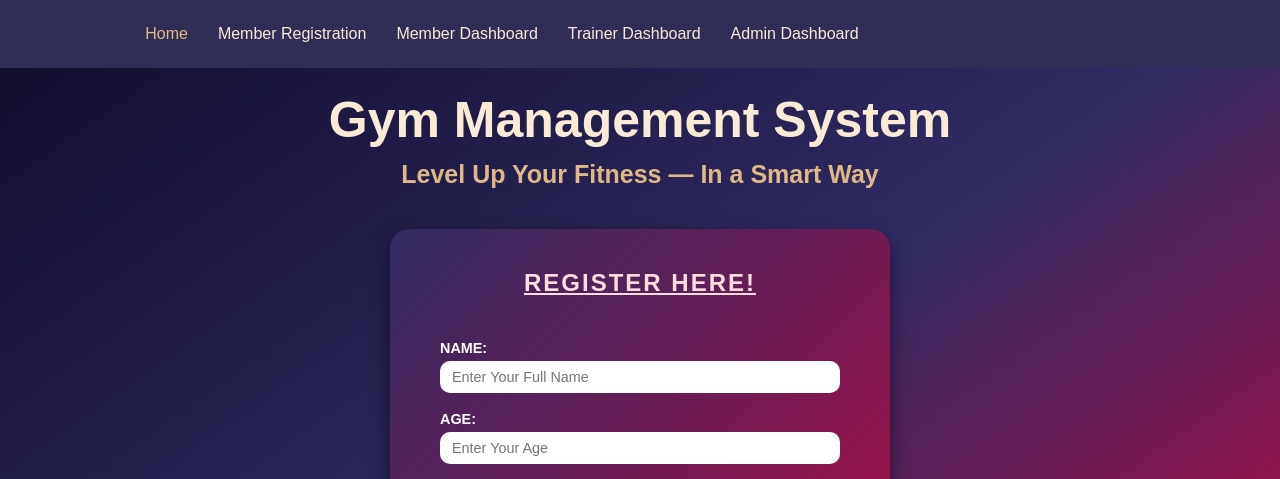
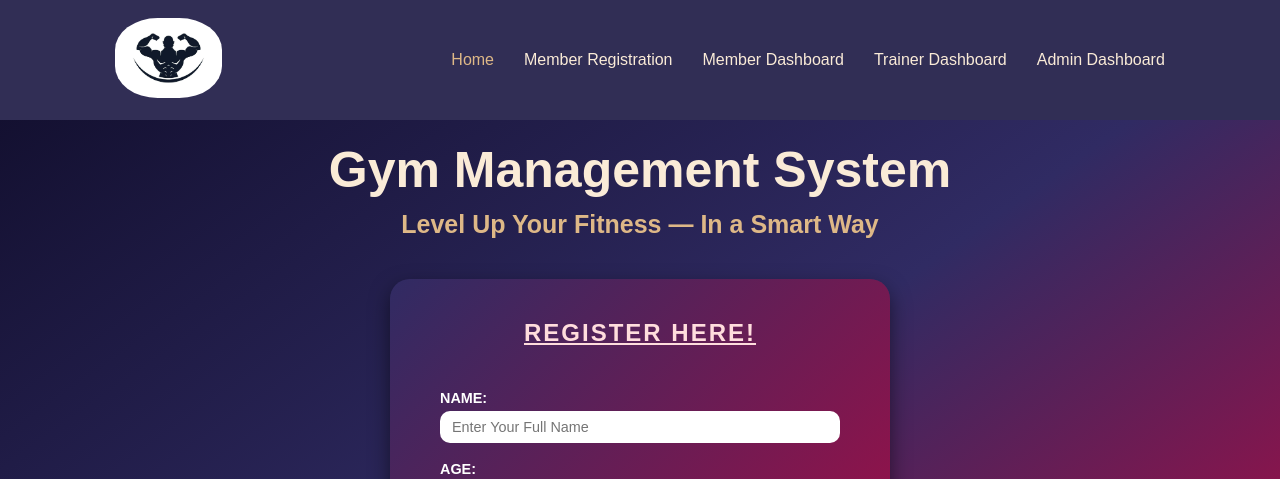
Before and after one commit to Cyb3rSoldier/Gym-Management-System, a PHP site: page / in a window 1280 px wide. Shown: the top 479 px of the page. Run offline with PHP 8.4, Linux system fonts and the light colour scheme.

Commit message:
design updated

```diff
--- a/design.css
+++ b/design.css
@@ -25,12 +25,21 @@ a {
     left: 0;
     padding: 25px 9%;
     width: 100%;
+    height: 120px;
     display: flex;
     justify-content: space-between;
     align-items: center;
     background-color: #312e55;
     z-index: 100 !important;
 }
+
+
+.navbar img {
+    height: 80px;
+    width: auto;
+    border-radius: 40%;
+}
+
 
 .navbar,
 #nav-ul {
@@ -53,7 +62,7 @@ a {
 /*HOME SECTION*/
 
 .home {
-    margin-top: 80px;
+    margin-top: 130px;
 }
 
 .home h2 {
--- a/index.php
+++ b/index.php
@@ -17,7 +17,7 @@ session_start();
     <!--NAV BAR SECTION-->
 
     <nav class="navbar">
-        <!--<a href="#" class="logo"><b><big>OMAR.</big></b></a>-->
+        <a href="index.php" class="logo"><img src="logo.jpg" alt="Logo"></a>
         <ul id="nav-ul">
             <li class="active"><a href="#home">Home</a></li>
             <li id="nav-li"><a href="#mem_reg">Member Registration</a></li>
```
Also changed, not shown: logo.jpg (added).
